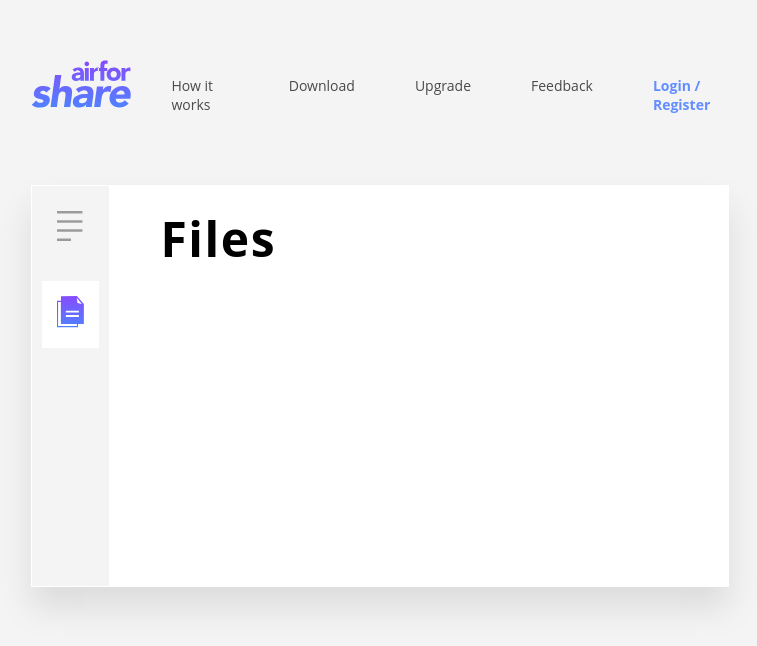
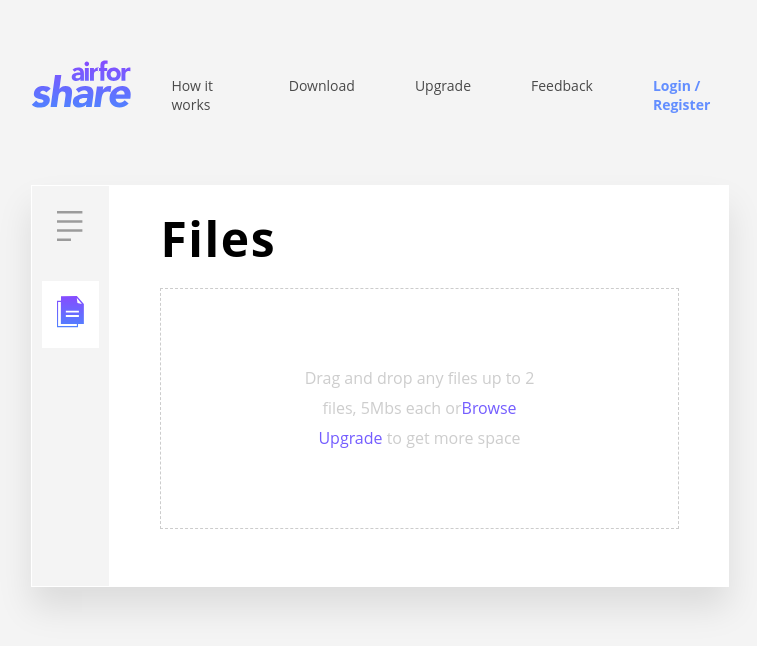
Before and after one commit to MuhammadAhmedLakhani/React-Project2, a React (Vite) app: page / in a window 1280 px wide. Both pictures are taken after a click on the element 332 px from the left and 316 px from the top of the page. Shown: the top 646 px of the page, without its empty margins (261-1018 px from the left). Built offline with nearby package versions, Linux system fonts and the light colour scheme.

Commit message:
AirforShare:dropbox react library introduced for filr section

```diff
--- a/package.json
+++ b/package.json
@@ -12,6 +12,7 @@
   "dependencies": {
     "react": "^19.2.0",
     "react-dom": "^19.2.0",
+    "react-dropzone": "^14.3.8",
     "react-icons": "^5.5.0",
     "react-router-dom": "^7.10.0",
     "sass": "^1.94.2"
--- /dev/null
+++ b/src/components/Drop.jsx
@@ -0,0 +1,30 @@
+import React, { useCallback } from 'react'
+import { useDropzone } from 'react-dropzone'
+import "./stylec.scss"
+
+function Dropzone() {
+    const onDrop = acceptedFiles => {
+
+        // Do something with the files
+        console.log("Aceepted Files", acceptedFiles)
+
+    }
+    const { getRootProps, getInputProps, isDragActive } = useDropzone({ onDrop })
+
+    return (
+        <div className='drop-zone'    {...getRootProps()}>
+            <input {...getInputProps()} />
+
+            <div>
+                Drag and drop any files up to 2 files, 5Mbs each or<span>Browse Upgrade </span> to get more space
+
+            </div>
+
+
+
+        </div>
+    )
+}
+
+
+export default Dropzone;
--- a/src/components/stylec.scss
+++ b/src/components/stylec.scss
@@ -55,3 +55,33 @@ $color-dark-primary: #745dff;
     }
 
 }
+
+
+
+
+
+//file section
+
+.drop-zone {
+    width: 100%;
+    height: 100%;
+    border: 1.5px dashed rgba(155, 155, 155,0.5);
+
+    display: flex;
+    justify-content: center;
+    align-items: center;
+
+
+    div{
+        color: rgba(155, 155, 155,0.5);
+        width: 50%;
+        text-align: center;
+        line-height: 30px;
+
+        span{
+            color: $color-dark-primary;
+        }
+    }
+
+
+}
--- a/src/pages/Home/CSS/style.scss
+++ b/src/pages/Home/CSS/style.scss
@@ -121,7 +121,9 @@ body {
 
     }
 
-
+    .file-section {
+        height:60%;
+    }
 
 
 }
--- a/src/pages/Home/index.jsx
+++ b/src/pages/Home/index.jsx
@@ -9,6 +9,7 @@ import FILECOLOR from '../../assets/file-color.svg';
 import FILEGREY from '../../assets/file-grey.svg';
 import { useState } from "react";
 import Themebutton from "../../components/Button.jsx";
+import Dropzone from "../../components/Drop.jsx"
 
 
 function HomePage() {
@@ -75,6 +76,7 @@ function HomePage() {
                         <div className="file-section">
                             <h1>Files</h1>
 
+                            <Dropzone/>
                         </div>
 
                     }
```
Also changed, not shown: 1 other file (tests, documents, lock files or other folders).
